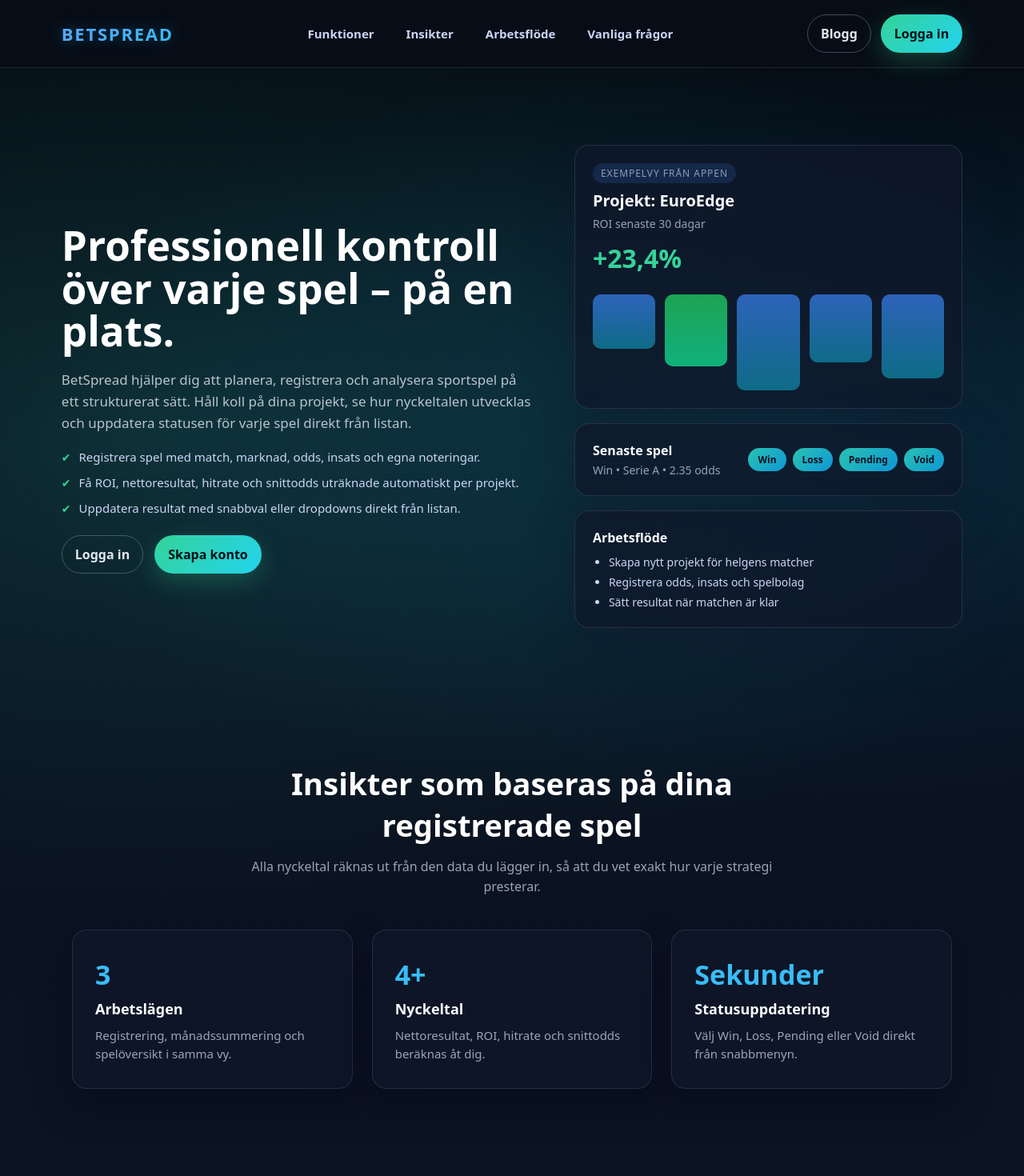
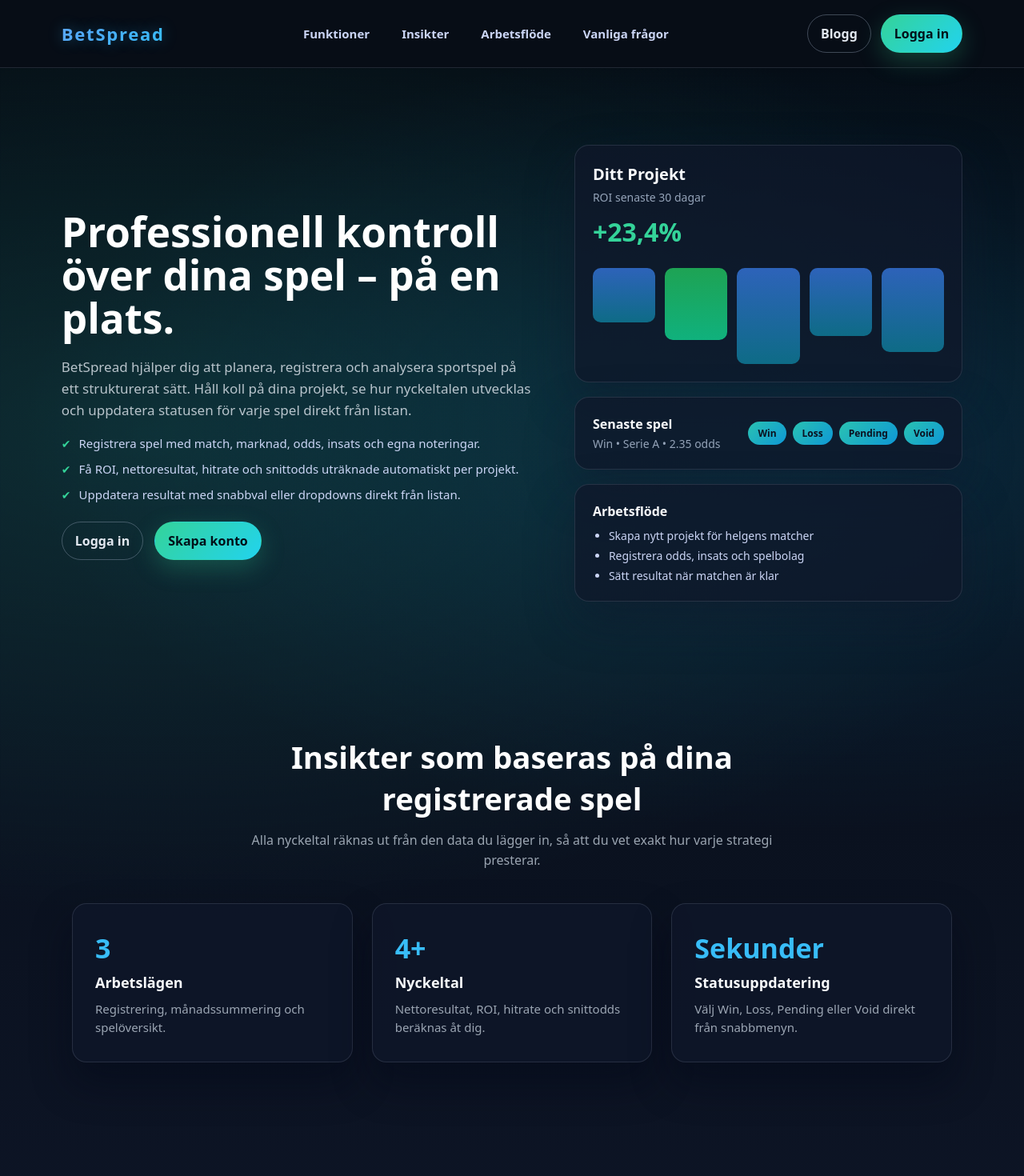
Before and after one commit to fortune14group-hub/Fortune14, a Next.js app: page / in a window 1280 px wide. Shown: the top 1470 px of the page at 80% size. Built offline with nearby package versions, Linux system fonts and the light colour scheme.

Commit message:
Adjust landing hero copy and branding text

```diff
--- a/app/page.js
+++ b/app/page.js
@@ -18,7 +18,7 @@
   {
     value: '3',
     label: 'Arbetslägen',
-    caption: 'Registrering, månadssummering och spelöversikt i samma vy.',
+    caption: 'Registrering, månadssummering och spelöversikt.',
   },
   {
     value: '4+',
@@ -144,7 +144,7 @@
         <section className={styles.hero} id="hero">
           <div className={styles.heroInner}>
             <div className={styles.heroCopy}>
-              <h1>Professionell kontroll över varje spel – på en plats.</h1>
+              <h1>Professionell kontroll över dina spel – på en plats.</h1>
               <p>
                 BetSpread hjälper dig att planera, registrera och analysera sportspel på ett strukturerat
                 sätt. Håll koll på dina projekt, se hur nyckeltalen utvecklas och uppdatera statusen för
@@ -167,8 +167,7 @@
             <div className={styles.heroMockup}>
               <div className={styles.mockupCardPrimary}>
                 <div>
-                  <span className={styles.mockupLabel}>Exempelvy från appen</span>
-                  <h3>Projekt: EuroEdge</h3>
+                  <h3>Ditt Projekt</h3>
                   <p>ROI senaste 30 dagar</p>
                   <span className={styles.mockupKpi}>+23,4%</span>
                 </div>
--- a/app/page.module.css
+++ b/app/page.module.css
@@ -15,7 +15,6 @@
   font-size: 22px;
   font-weight: 700;
   letter-spacing: 0.08em;
-  text-transform: uppercase;
   background: linear-gradient(135deg, #60a5fa, #38bdf8);
   -webkit-background-clip: text;
   background-clip: text;
```
